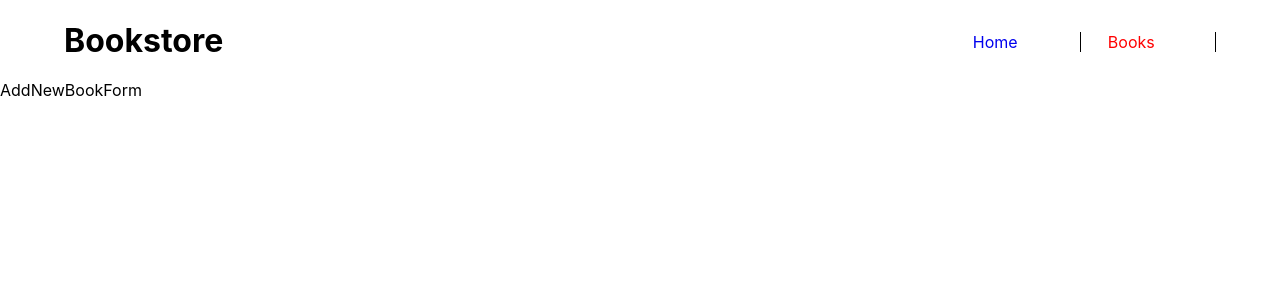
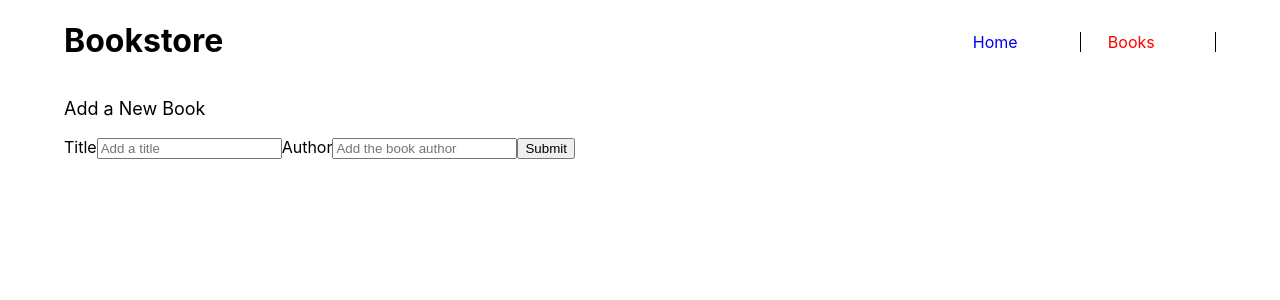
Before and after one commit to diarisdiakite/bookstore, a React (Create React App) app: page /books/new in a window 1280 px wide. Shown: the top 300 px of the page. Built offline with nearby package versions, Linux system fonts and the light colour scheme.

Commit message:
Add form elements labels, inputs and a button to add a new book.

```diff
--- a/src/assets/css/books.css
+++ b/src/assets/css/books.css
@@ -30,3 +30,7 @@
   width: 33%;
   height: 20%;
 }
+
+.add-book-form {
+  display: flex;
+}
--- a/src/components/pages/AddNewBookForm.js
+++ b/src/components/pages/AddNewBookForm.js
@@ -2,7 +2,36 @@ import React from 'react';
 
 function AddNewBookForm() {
   return (
-    <div>AddNewBookForm</div>
+    <div className="main-container">
+      <p>Add a New Book </p>
+      <form action="" className="add-book-form">
+
+        <label htmlFor="title">
+          Title
+          <input
+            type="text"
+            placeholder="Add a title"
+            id="title"
+          />
+        </label>
+
+        <label htmlFor="author">
+          Author
+          <input
+            type="text"
+            placeholder="Add the book author"
+            id="author"
+          />
+        </label>
+
+        <button
+          type="button"
+        >
+          Submit
+        </button>
+
+      </form>
+    </div>
   );
 }
 
--- a/src/components/pages/BooksListPage.js
+++ b/src/components/pages/BooksListPage.js
@@ -6,7 +6,11 @@ function BooksListPage() {
   return (
     <div className="main-container">
       <h1>BooksListPage</h1>
+      <Link to="/books/new">Add a new Book</Link>
+      <h2>Your saved books</h2>
       <Link to="/books/1">Book 1</Link>
+      <Link to="/books/2">Book 2</Link>
+      <Link to="/books/3">Book 3</Link>
     </div>
   );
 }
```
